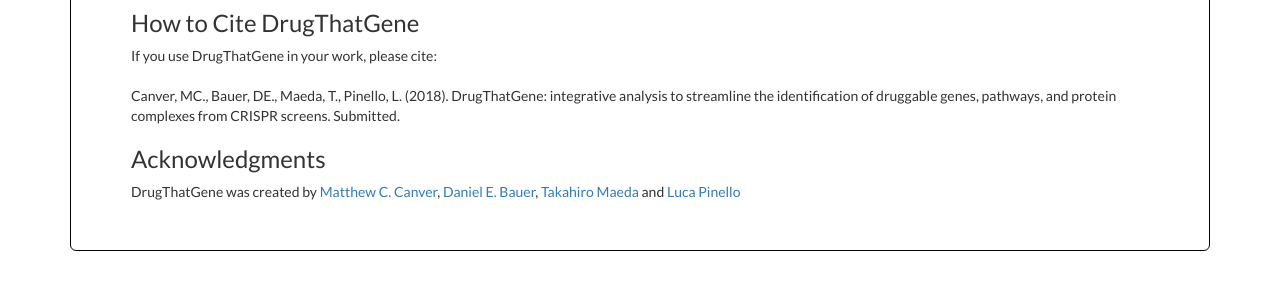
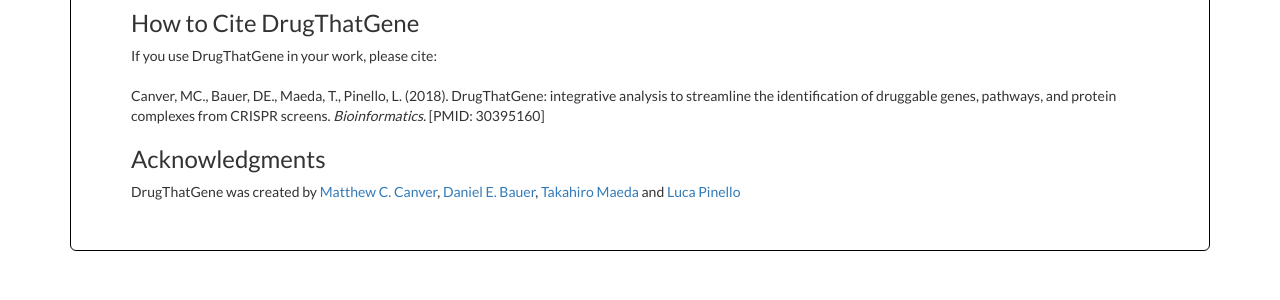
Before and after one commit to pinellolab/DrugThatGene, a Python web app: template DrugThatGene/templates/help.html in a window 1280 px wide. Shown: the part 2253-2553 px from the top of the page. Run offline with Jinja, Linux system fonts and the light colour scheme; the template is opened without the code that fills it, so the values that code supplies are empty; some libraries are stand-ins or nearby versions.

Commit message:
Add files via upload

```diff
--- a/DrugThatGene/templates/help.html
+++ b/DrugThatGene/templates/help.html
@@ -98,7 +98,7 @@
 
 			<h3>How to Cite DrugThatGene</h3>
 			If you use DrugThatGene in your work, please cite:<br><br>
-			Canver, MC., Bauer, DE., Maeda, T., Pinello, L. (2018). DrugThatGene: integrative analysis to streamline the identification of druggable genes, pathways, and protein complexes from CRISPR screens. Submitted.
+			Canver, MC., Bauer, DE., Maeda, T., Pinello, L. (2018). DrugThatGene: integrative analysis to streamline the identification of druggable genes, pathways, and protein complexes from CRISPR screens. <i>Bioinformatics</i>. [PMID: 30395160]
 
 			<h3>Acknowledgments</h3>
 			DrugThatGene was created by <a href="https://twitter.com/MatthewCanver?lang=en" target="_blank">Matthew C. Canver</a>, <a href="http://www.bauerlab.org/" target="_blank">Daniel E. Bauer</a>, <a href="https://twitter.com/tmhemonc?lang=en" target="_blank">Takahiro Maeda</a> and <a href="http://pinellolab.org/" target="_blank">Luca Pinello</a>
```
